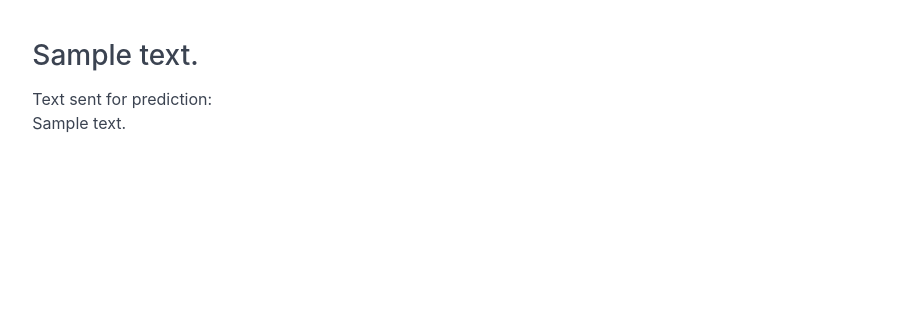
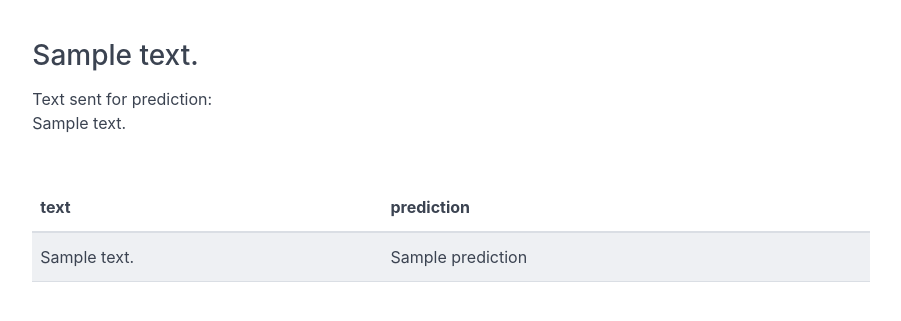
Before and after one commit to mjanas-equinix/disaster-tweets, a Flask app: template app/templates/main.html in a window 1280 px wide. Shown: the part 289-610 px from the top of the page, without its empty margins (189-1090 px from the left). Run offline with Flask 2, Linux system fonts and the light colour scheme; the template is opened without the code that fills it: most values are stand-ins (such as "Sample title", 1, 10 or a date in 2020).

Commit message:
added table with texts history

```diff
--- a/app/app.py
+++ b/app/app.py
@@ -1,9 +1,7 @@
-from flask import Flask, render_template, request, jsonify
-from flask_sqlalchemy import SQLAlchemy
+from flask import Flask, render_template, request
+import tensorflow as tf
+from src.models.preprocess_data import TextCleanTransformer
 
-import tensorflow as tf
-
-from src.models.preprocess_data import TextCleanTransformer
 
 app = Flask(__name__)
 text_cleaner = TextCleanTransformer()
@@ -14,24 +12,35 @@ prediction_mapping = {
     0: "There's nothing to be worried about"
 }
 
-text_sent = []
+texts_sent = []
 
 
-@app.route("/")
+@app.route("/", methods=["POST", "GET"])
 def main():
-    return render_template('main.html')
+    text = None
+    prediction_text = None
+    # Checking request type
+    if request.method == "POST":
+        # text processing
+        text = request.form.get('tweet')
+        clean_text = text_cleaner.preprocess_sentence(text)
+        prediction = round(model.predict([clean_text])[0][0])
+        prediction_text = prediction_mapping.get(prediction)
+
+        texts_sent.append({
+            'text': text,
+            'prediction': prediction
+        })
+
+    return render_template('main.html',
+                           text=text,
+                           prediction_text=prediction_text,
+                           texts_sent=texts_sent)
 
 
-@app.route("/", methods=["POST"])
-def response():
-    # print(request.form.to_dict())
-    text = request.form.get('tweet')
-    clean_text = text_cleaner.preprocess_sentence(text)
-    prediction = model.predict([clean_text])[0][0]
-    prediction_text = prediction_mapping.get(round(prediction))
-    return render_template('main.html',
-                           text=text,
-                           prediction_text=prediction_text)
+@app.errorhandler(404)
+def page_not_found(error):
+    return 'page not found error', 404
 
 
 if __name__ == "__main__":
--- a/app/templates/main.html
+++ b/app/templates/main.html
@@ -13,7 +13,7 @@
         <div class="column col-2"></div>
         <div class="column col-8">
             <h1><br>Disaster Tweets</h1>
-            <form method="post" action="{{ url_for('response') }}" >
+            <form method="post" action="{{ url_for('main') }}" >
                 <div class="form-group">
                     <label class="form-label" for="tweet">Tweet text</label>
                     <textarea class="form-input" id="tweet" placeholder="Insert tweet text here" name="tweet" rows="3"></textarea>
@@ -26,6 +26,24 @@
             <h3>{{prediction_text}}</h3>
             <p>Text sent for prediction:<br>{{text}}</p>
             {% endif %}
+
+            <br>
+            <table class="table">
+                <thead>
+                <tr>
+                    <th>text</th>
+                    <th>prediction</th>
+                </tr>
+                </thead>
+                <tbody>
+                {% for i in texts_sent %}
+                <tr class="active">
+                    <td>{{ i['text']  }}</td>
+                    <td>{{ i['prediction'] }}</td>
+                    {% endfor %}
+                </tr>
+                </tbody>
+            </table>
         </div>
         <div class="column col-2"></div>
     </div>
```
